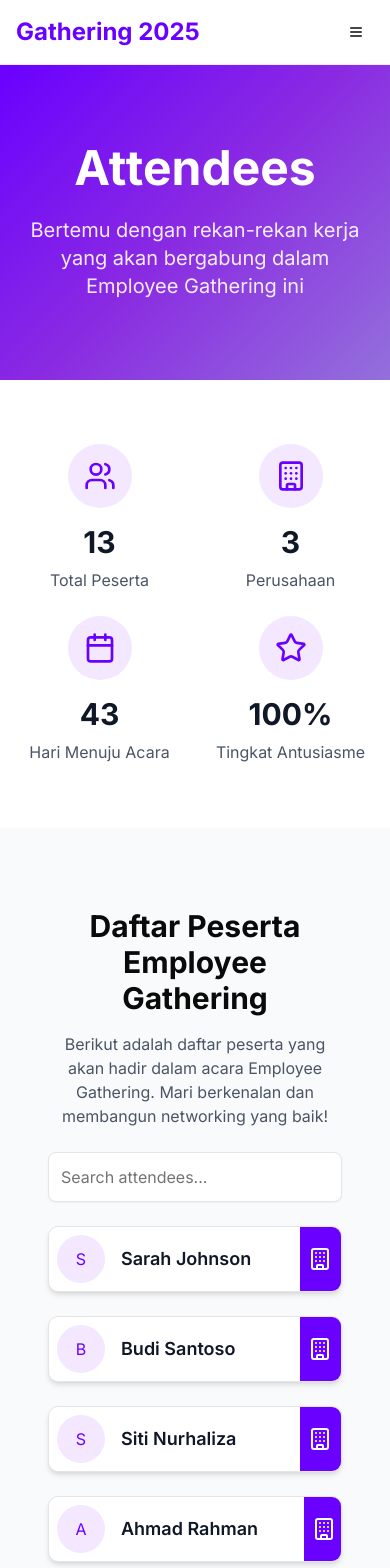
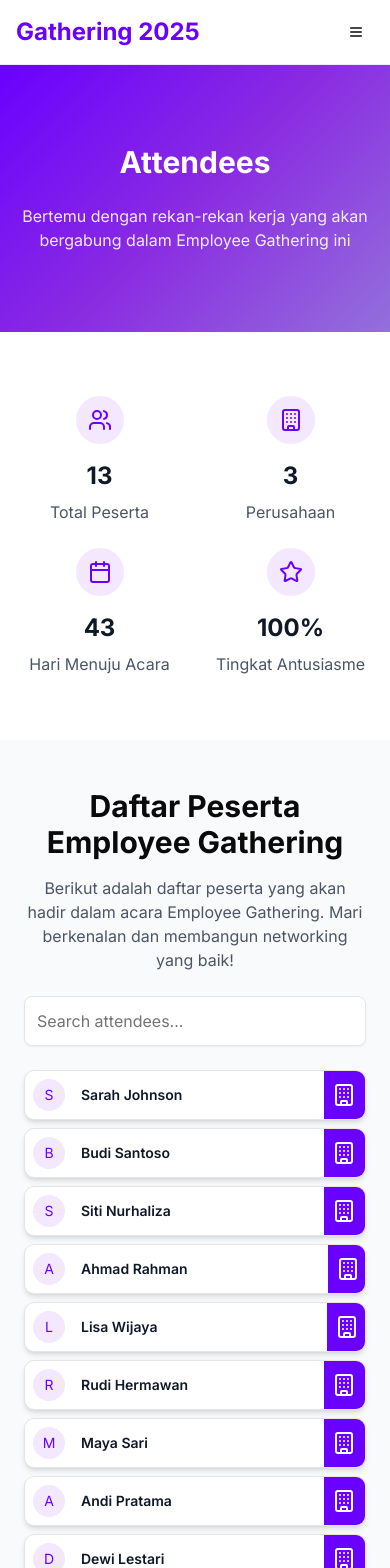
Before and after one commit to mirzaq19/sigs-gathering, a Next.js app: page /attendees in a window 390 px wide. Shown: the top 1568 px of the page. Built offline with nearby package versions, Linux system fonts and the light colour scheme.

Commit message:
fix: adjust padding and grid gap in attendees section for better layout

```diff
--- a/app/attendees/page.tsx
+++ b/app/attendees/page.tsx
@@ -68,8 +68,8 @@ export default function AttendeesPage() {
             transition={{ duration: 0.8 }}
             className="text-center text-white"
           >
-            <h1 className="text-5xl md:text-6xl font-bold mb-6">Attendees</h1>
-            <p className="text-xl md:text-2xl opacity-90 max-w-3xl mx-auto">
+            <h1 className="text-3xl md:text-6xl font-bold mb-6">Attendees</h1>
+            <p className="md:text-2xl opacity-90 max-w-3xl mx-auto">
               Bertemu dengan rekan-rekan kerja yang akan bergabung dalam
               Employee Gathering ini
             </p>
@@ -89,10 +89,10 @@ export default function AttendeesPage() {
                 transition={{ duration: 0.6, delay: index * 0.1 }}
                 className="text-center"
               >
-                <div className="w-16 h-16 bg-purple-100 rounded-full flex items-center justify-center mx-auto mb-4">
-                  <stat.icon className="w-8 h-8 text-[#6A00FF]" />
+                <div className="size-12 md:size-16 bg-purple-100 rounded-full flex items-center justify-center mx-auto mb-4">
+                  <stat.icon className="size-6 md:size-8 text-[#6A00FF]" />
                 </div>
-                <div className="text-3xl font-bold text-gray-900 mb-2">
+                <div className="text-2xl md:text-3xl font-bold text-gray-900 mb-2">
                   {stat.value}
                 </div>
                 <div className="text-gray-600">{stat.label}</div>
@@ -103,7 +103,7 @@ export default function AttendeesPage() {
       </section>
 
       {/* Attendees Grid */}
-      <section className="py-20 px-12 bg-gray-50">
+      <section className="py-12 md:py-20 px-6 md:px-12 bg-gray-50">
         <motion.div
           initial={{ opacity: 0, y: 30 }}
           whileInView={{ opacity: 1, y: 0 }}
@@ -141,17 +141,17 @@ export default function AttendeesPage() {
           variants={attendeesContainerVariants}
           initial="hidden"
           animate="visible"
-          className="grid grid-cols-1 md:grid-cols-2 lg:grid-cols-3 gap-6"
+          className="grid grid-cols-1 md:grid-cols-2 lg:grid-cols-3 gap-2 md:gap-4"
         >
           {filteredAttendees.map(attendee => (
             <motion.div key={attendee.id} variants={attendeeVariants}>
               <div className="p-2 border rounded-lg bg-white shadow-md relative overflow-hidden group">
                 <div className="flex items-center space-x-4">
-                  <div className="size-12 shrink-0 flex items-center justify-center rounded-full text-[#6A00FF] bg-[#F3E8FF]">
+                  <div className="size-8 md:size-12 text-sm md:text-lg shrink-0 flex items-center justify-center rounded-full text-[#6A00FF] bg-[#F3E8FF]">
                     {attendee.name[0]}
                   </div>
                   <div className="w-full">
-                    <h3 className="text-lg font-semibold text-gray-900">
+                    <h3 className="text-sm md:text-lg font-semibold text-gray-900">
                       {attendee.name}
                     </h3>
                   </div>
```
